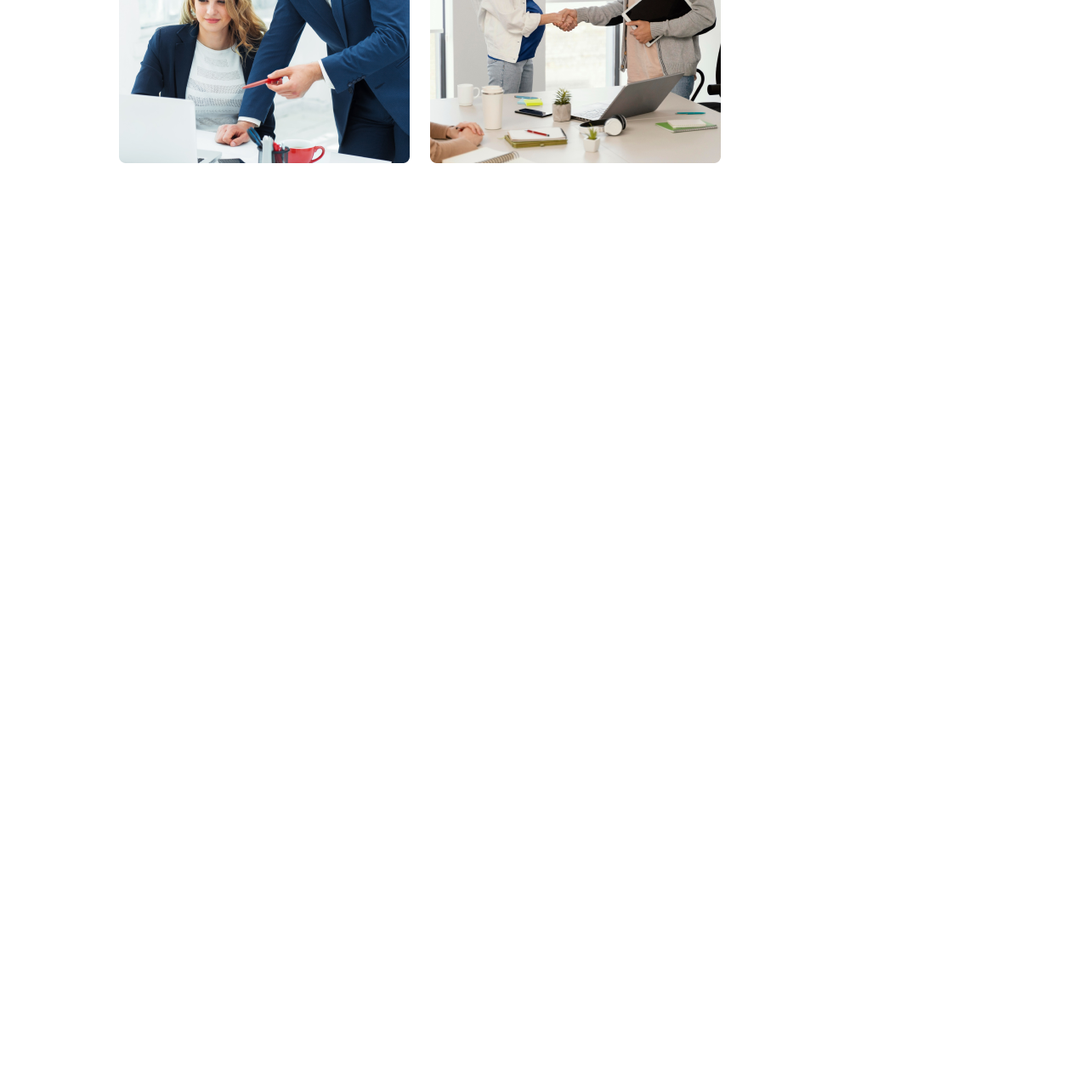
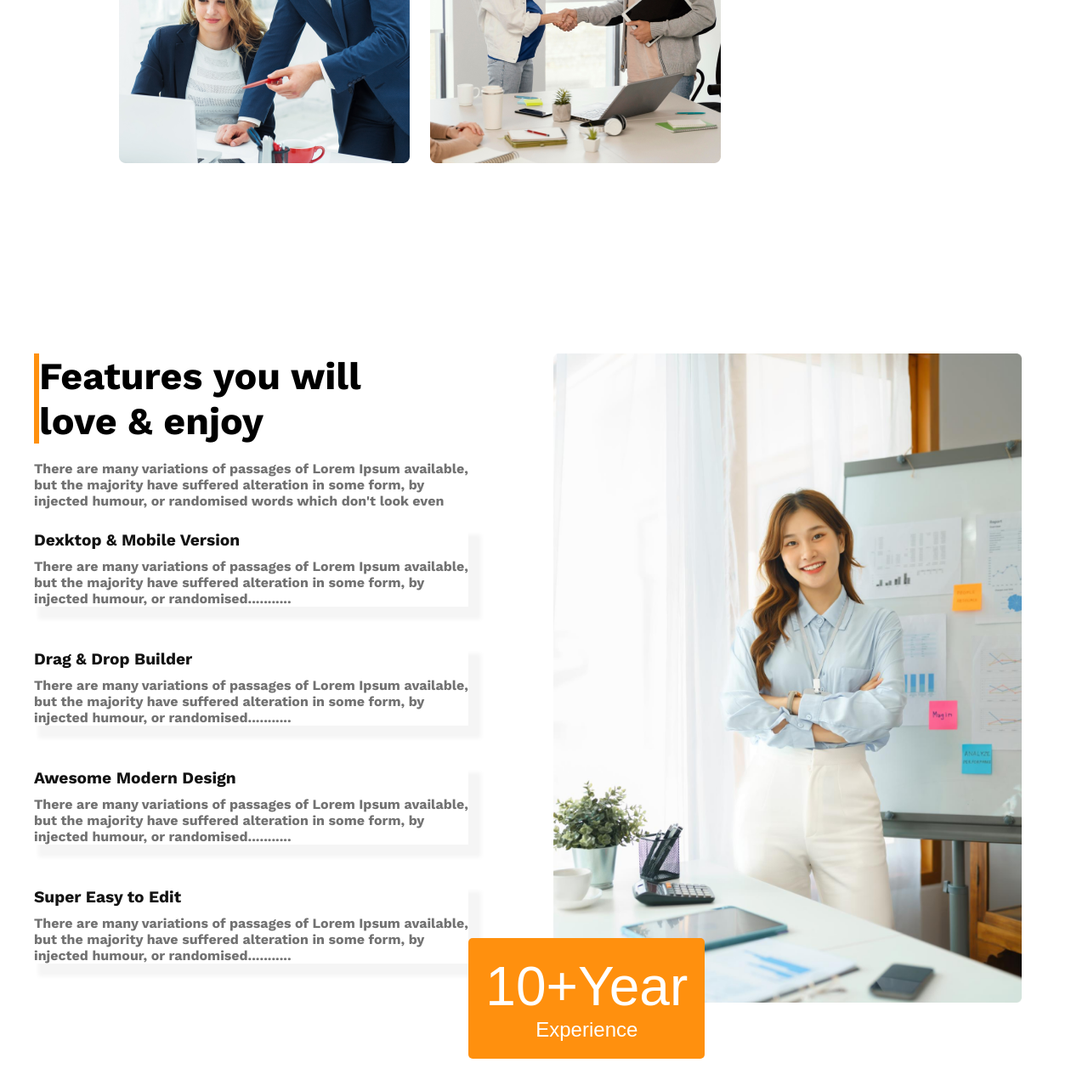
Before and after one commit to ArefinShaon/architects-main, a plain HTML site: page index.html in a window 1280 px wide. Shown: the part 1631-2915 px from the top of the page at 85% size. Before the commit the page ends 1827 px from the top, so only its background shows below. Drawn offline with nearby package versions, Linux system fonts and the light colour scheme.

Commit message:
love and enjoy section added

```diff
--- a/index.html
+++ b/index.html
@@ -10,8 +10,6 @@
     <link rel="preconnect" href="https://fonts.gstatic.com" crossorigin>
     <link href="https://fonts.googleapis.com/css2?family=Open+Sans&family=Work+Sans:wght@700&display=swap"
         rel="stylesheet">
-
-
     <link rel="stylesheet" href="styles/style.css">
 </head>
 
@@ -33,16 +31,14 @@
                     majority have suffered alteration
                     in some form, by injected humour, or randomised words which don't look even</p>
                 <p><button class="btn-primary">Explore More</button></p>
-
-
             </div>
             <div class="banner-img">
                 <img src="images/banner.png" alt="">
             </div>
-
         </section>
     </header>
     <main>
+        <!-- Features Section  -->
         <section>
             <div class="feature-container">
                 <div class="feature-img">
@@ -58,9 +54,56 @@
                         majority have suffered alteration in some form, by injected humour, or randomised words which
                         don't look even</p>
                     <p id="button"> <button class="btn-primary">Explore More</button></p>
+                </div>
+            </div>
+        </section>
+        <!-- Love and Enjoy Section  -->
+        <section>
+            <div class="skill-container">
+                <div class="skill-names">
+                    <div class="section-header">
+                        <div class="vertical"></div>
+                        <div>
+                            <h2 class="love-header">Features you will love & enjoy</h2>
+                        </div>
+                    </div>
+                    <div>
+                        <p class="skill-description">There are many variations of passages of Lorem Ipsum available, but
+                            the majority have suffered alteration in some form, by injected humour, or randomised words
+                            which don't look even</p>
+                    </div>
+                    <div class="skill">
+                        <h2 class="skill-title">Dexktop & Mobile Version</h2>
+                        <p class="skill-text">There are many variations of passages of Lorem Ipsum available, but the
+                            majority have
+                            suffered alteration in some form, by injected humour, or randomised...........</p>
+                    </div>
+                    <div class="skill">
+                        <h2 class="skill-title">Drag & Drop Builder</h2>
+                        <p class="skill-text">There are many variations of passages of Lorem Ipsum available, but the
+                            majority have
+                            suffered alteration in some form, by injected humour, or randomised...........</p>
+                    </div>
+                    <div class="skill">
+                        <h2 class="skill-title">Awesome Modern Design</h2>
+                        <p class="skill-text">There are many variations of passages of Lorem Ipsum available, but the
+                            majority have
+                            suffered alteration in some form, by injected humour, or randomised...........</p>
+                    </div>
+                    <div class="skill">
+                        <h2 class="skill-title">Super Easy to Edit</h2>
+                        <p class="skill-text">There are many variations of passages of Lorem Ipsum available, but the
+                            majority have
+                            suffered alteration in some form, by injected humour, or randomised...........</p>
+                    </div>
+                </div>
+                <div class="skill-img">
+                    <img src="images/architect.png" alt="">
+                    <div id="year-button"> <button class="btn-primary"><span id="yr-btn">10+Year</span><br><span
+                                id="yr-last">Experience</span></button>
+                    </div>
+                </div>
 
-
-                </div>
             </div>
         </section>
     </main>
--- a/styles/style.css
+++ b/styles/style.css
@@ -112,7 +112,64 @@ nav>ul {
 .feature-text {
     color: #727272;
 }
+/* Love section style  */
+.vertical {
+    border-left: 6px solid #FF900E;
+    width: 5px;
+height: 106px;
+}
+.section-header{
+    display: flex;
+    margin-bottom: 20px;
+}
+.skill-container{
+    display: flex;
+    width: 100%;
+    max-width: 1200px;
+    margin: 0 auto;
+    margin-top: 220px;
+}
+.skill-description{
+    font-weight: 400;
+    color: #727272;
+    margin-bottom: 25px;
+}
+.skill{
+   box-shadow: 10px 10px 5px 5px whitesmoke;
+}
+.love-header{
+    font-size: 2.8rem;
+    width: 80%;
+}
+.skill-names{
+    width: 50%;
+}
+.skill-img > img{
+    width: 80%;
+    margin-left: 100px;
 
+}
+.skill-title{
+    color: #131313;
+    font-size: 1.2rem;
+    margin-bottom: 10px;
+}
+.skill-text{
+    color: #727272;
+    margin-bottom: 50px;
+}
+#yr-btn{
+    font-size: 4rem;
+}
+#yr-last{
+    font-size: 1.5rem;
+}
+ #year-button{
+    position: relative;
+    bottom: 100px;
+}
+
+/* Responsive */
 @media only screen and (max-width: 600px) {
     .feature-container {
         flex-direction: column-reverse;
@@ -143,4 +200,14 @@ nav>ul {
         gap: 20px;
         padding: 15px
     }
+    .skill-container{
+        flex-direction: column;
+        align-items: center;
+        margin: 0 auto;
+        margin-top: 20px;
+    }
+    .skill-img > img{
+        width: 80%;
+       margin: 12px;
+    }
 }
```
